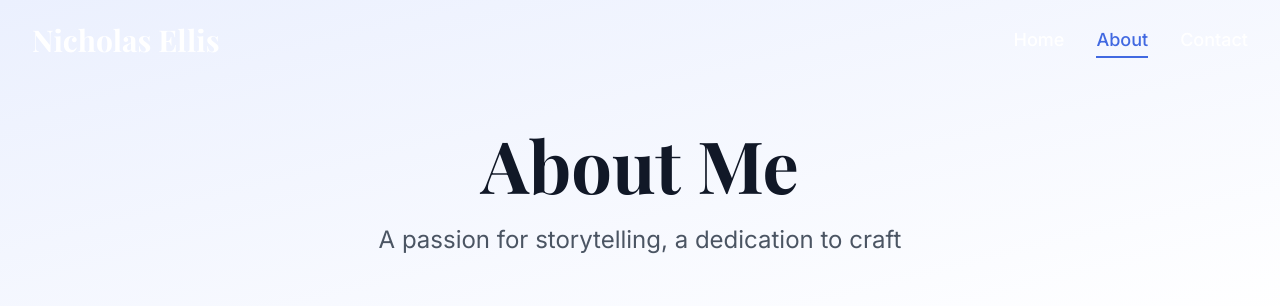
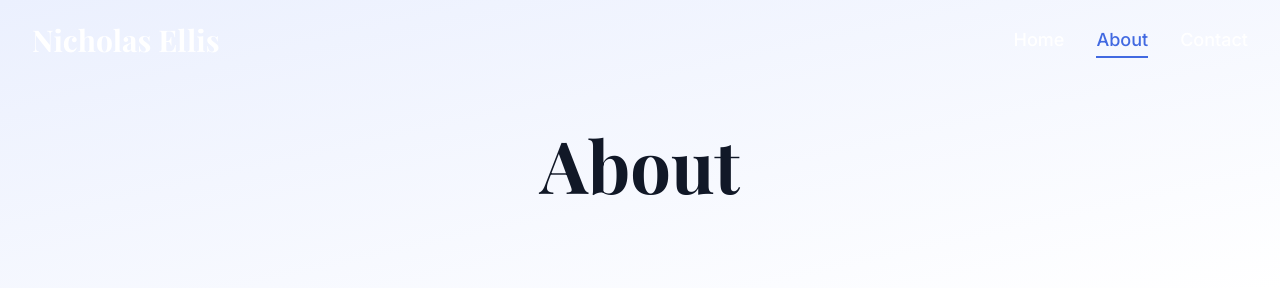
Before and after one commit to ngellis/nickiswrite.github.io, a Next.js app: page /about in a window 1280 px wide. Shown: the top 306 px of the page. Built offline with nearby package versions, Linux system fonts and the light colour scheme; a web font is replaced by a local one.

Commit message:
Simplify About page heading to just 'About'

```diff
--- a/app/about/page.tsx
+++ b/app/about/page.tsx
@@ -19,16 +19,8 @@ export default function About() {
               animate={{ opacity: 1, y: 0 }}
               transition={{ duration: 0.8 }}
             >
-              About Me
+              About
             </motion.h1>
-            <motion.p
-              className="text-xl md:text-2xl text-gray-600 leading-relaxed"
-              initial={{ opacity: 0, y: 20 }}
-              animate={{ opacity: 1, y: 0 }}
-              transition={{ delay: 0.2, duration: 0.8 }}
-            >
-              A passion for storytelling, a dedication to craft
-            </motion.p>
           </AnimatedSection>
         </div>
       </section>
```
Also changed, not shown: 1 other file (tests, documents, lock files or other folders).
